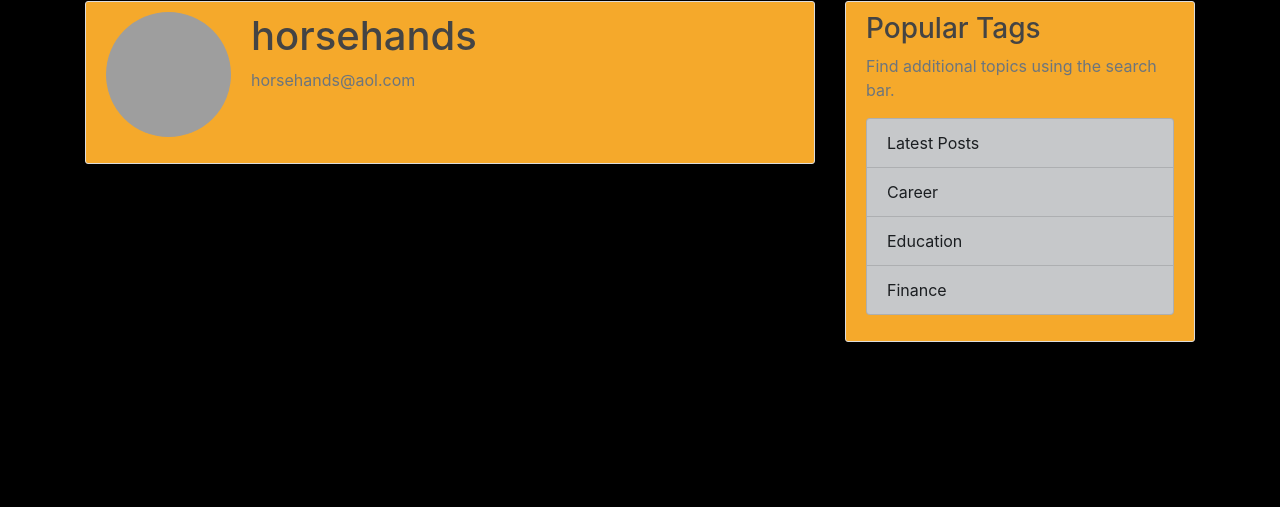
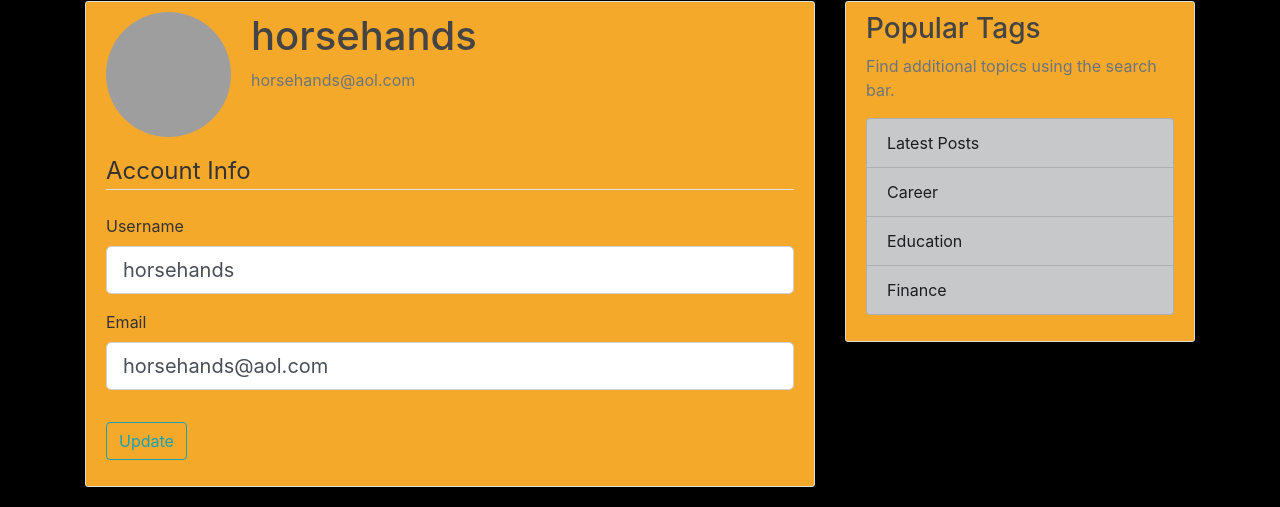
Before and after one commit to jakemobley/allnewcolors, a Flask app: page /account in a window 1280 px wide. Shown: the part 425-932 px from the top of the page. Before the commit the page ends 767 px from the top, so only its background shows below. Run offline with Flask 2, Linux system fonts and the light colour scheme; a user stored in the database is signed in; some libraries are stand-ins or nearby versions; grey boxes are pictures that could not be loaded.

Commit message:
added working account page and account info update form

```diff
--- a/main/forms.py
+++ b/main/forms.py
@@ -1,4 +1,5 @@
 from flask_wtf import FlaskForm
+from flask_login import current_user
 from wtforms import StringField, PasswordField, SubmitField, BooleanField
 from wtforms.validators import DataRequired, Length, Email, EqualTo, ValidationError
 from main.models import User
@@ -27,3 +28,23 @@ class LoginForm(FlaskForm):
 	password = PasswordField('Password', validators=[DataRequired()])
 	remember = BooleanField('Remember Me')
 	submit = SubmitField('Log In')
+
+
+class UpdateAccountForm(FlaskForm):
+	username = StringField('Username',
+                        validators=[DataRequired(), Length(min=2, max=20)])
+	email = StringField('Email', validators=[DataRequired(), Email()])
+	submit = SubmitField('Update')
+
+	def validate_username(self, username):
+		if username.data != current_user.username:
+			user = User.query.filter_by(username=username.data).first()
+			if user:
+				raise ValidationError("Uh oh, somebody got that username first. Please choose another.")
+
+	def validate_email(self, email):
+		if email.data != current_user.email:
+			user = User.query.filter_by(email=email.data).first()
+			if user:
+				raise ValidationError(
+					"Looks like you already have an account. Please sign in or click 'Forgot Passord?' on login page.")
--- a/main/routes.py
+++ b/main/routes.py
@@ -1,6 +1,6 @@
 from flask import Flask, render_template, url_for, flash, redirect, request
 from main import app, db, bcrypt
-from main.forms import RegistrationForm, LoginForm
+from main.forms import RegistrationForm, LoginForm, UpdateAccountForm
 from main.models import User, Post
 from flask_login import login_user, current_user, logout_user, login_required
 
@@ -68,8 +68,19 @@ def logout():
     logout_user()
     return redirect(url_for('home'))
 
-@app.route("/account")
+
+@app.route("/account", methods=['GET', 'POST'])
 @login_required
 def account():
+    form = UpdateAccountForm()
+    if form.validate_on_submit():
+        current_user.username = form.username.data
+        current_user.email = form.email.data
+        db.session.commit()
+        flash('Your account has been updated.', 'success')
+        return redirect(url_for('account'))
+    elif request.method == 'GET':
+        form.username.data = current_user.username
+        form.email.data = current_user.email
     image_file = url_for('static', filename='profile_pics/' + current_user.image_file)
-    return render_template('account.html', title='Account', image_file = image_file)
+    return render_template('account.html', title='Account', image_file = image_file, form=form)
--- a/main/templates/account.html
+++ b/main/templates/account.html
@@ -8,6 +8,41 @@
             <p class="text-secondary">{{ current_user.email }}</h2>
         </div>
     </div>
-    <!---from here--->
+        <form method="POST" action="">
+            {{ form.hidden_tag() }}
+            <fieldset class="form-group">
+                <legend class="border-bottom mb-4">Account Info</legend>
+                <div class="form-group">
+                    {{ form.username.label(class="form-control-label") }}
+
+                    {% if form.username.errors %}
+                    {{ form.username(class="form-control form-control-lg is-invalid") }}
+                    <div class="invalid-feedback">
+                        {% for error in form.username.errors %}
+                        <span>{{ error }}</span>
+                        {% endfor %}
+                    </div>
+                    {% else %}
+                    {{ form.username(class="form-control form-control-lg") }}
+                    {% endif %}
+                </div>
+                <div class="form-group">
+                    {{ form.email.label(class="form-control-label") }}
+                    {% if form.email.errors %}
+                    {{ form.email(class="form-control form-control-lg is-invalid") }}
+                    <div class="invalid-feedback">
+                        {% for error in form.email.errors %}
+                        <span>{{ error }}</span>
+                        {% endfor %}
+                    </div>
+                    {% else %}
+                    {{ form.email(class="form-control form-control-lg") }}
+                    {% endif %}
+                </div>
+            </fieldset>
+            <div class="form-group">
+                {{ form.submit(class="btn btn-outline-info") }}
+            </div>
+        </form>
 </div>
 {% endblock content %}
```
Also changed, not shown: main/site.db.
